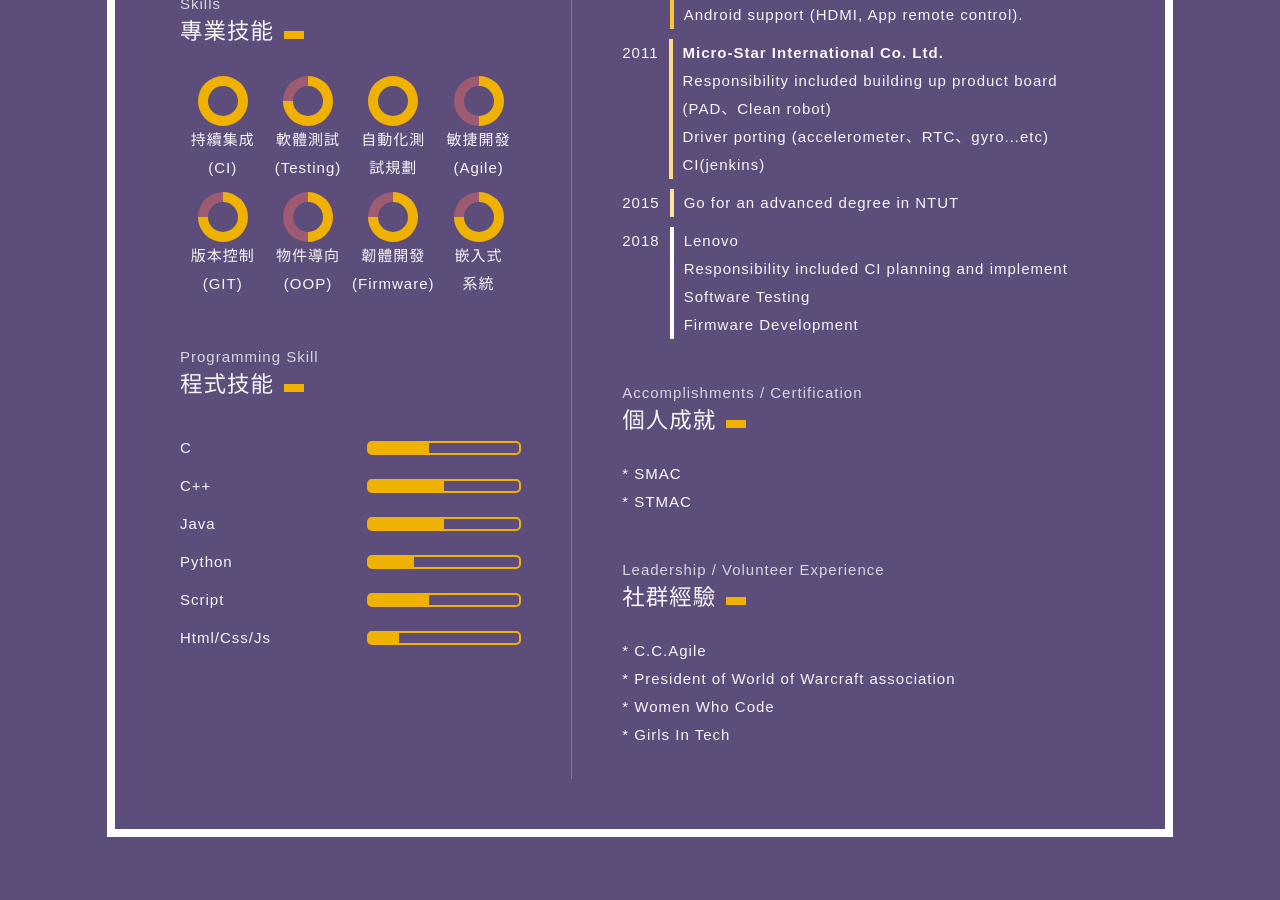
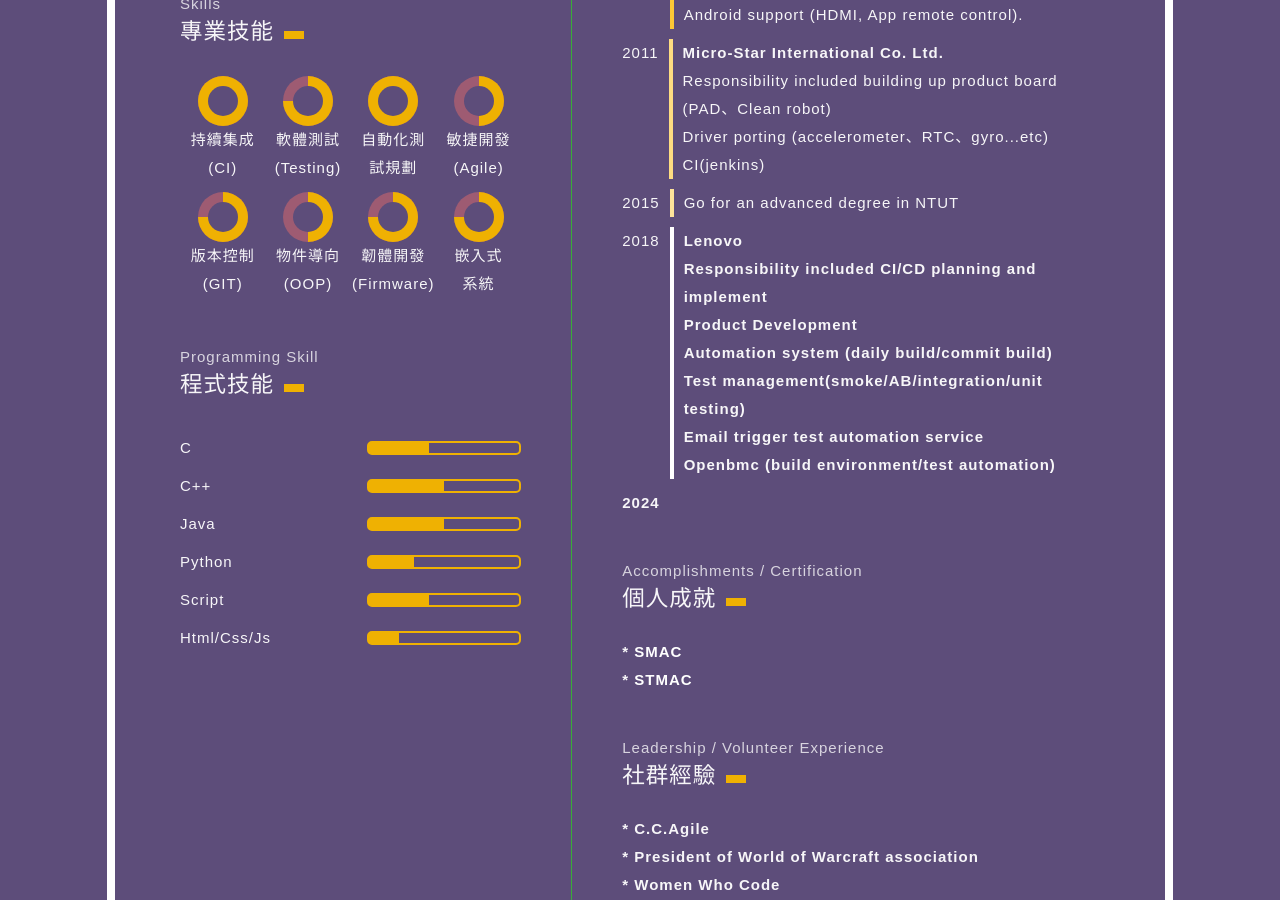
Before and after one commit to gitmaruneko/gitmaruneko.github.io, a Jekyll site: the page personal.html, which Jekyll copies as it is, in a window 1280 px wide and 900 px high, scrolled down 592 px. Built offline with Jekyll 4.4.1, drawn with Linux system fonts in a browser that asks for light colours.

```diff
--- a/personal.html
+++ b/personal.html
@@ -179,11 +179,16 @@
         </li>
         <li class="year">2018
           <ul>
-              <li>Lenovo</li>
-              <li>Responsibility included CI planning and implement</li>
-              <li>Software Testing</li>
-              <li>Firmware Development</li>
+              <li><b>Lenovo</bb></li>
+              <li>Responsibility included CI/CD planning and implement</li>
+              <li>Product Development</li>
+              <li>Automation system (daily build/commit build)</li>
+              <li>Test management(smoke/AB/integration/unit testing)</li>
+              <li>Email trigger test automation service</li>
+              <li>Openbmc (build environment/test automation)</lili>
           </ul>
+        </li>
+        <li class="year">2024
         </li>
       </ul>
     </div>
```
